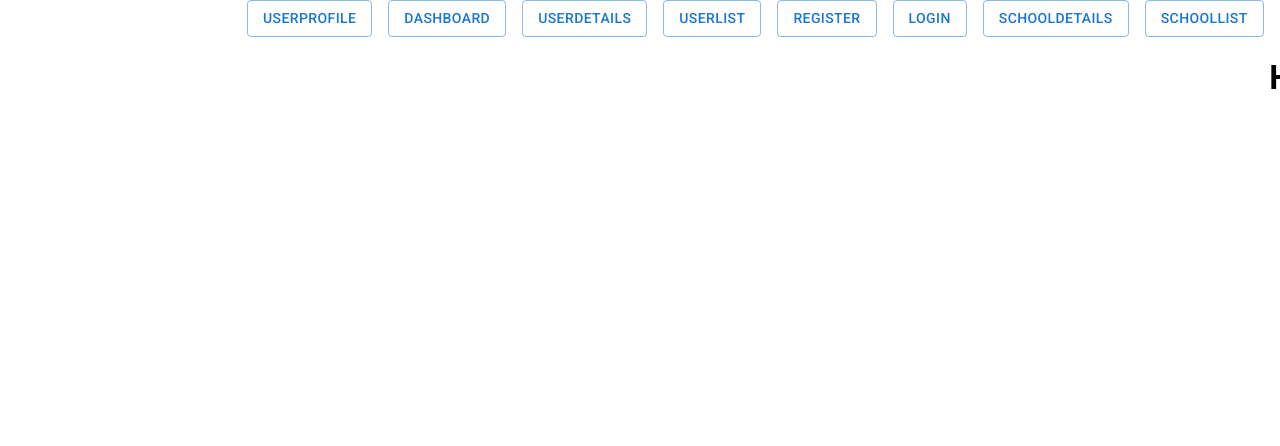
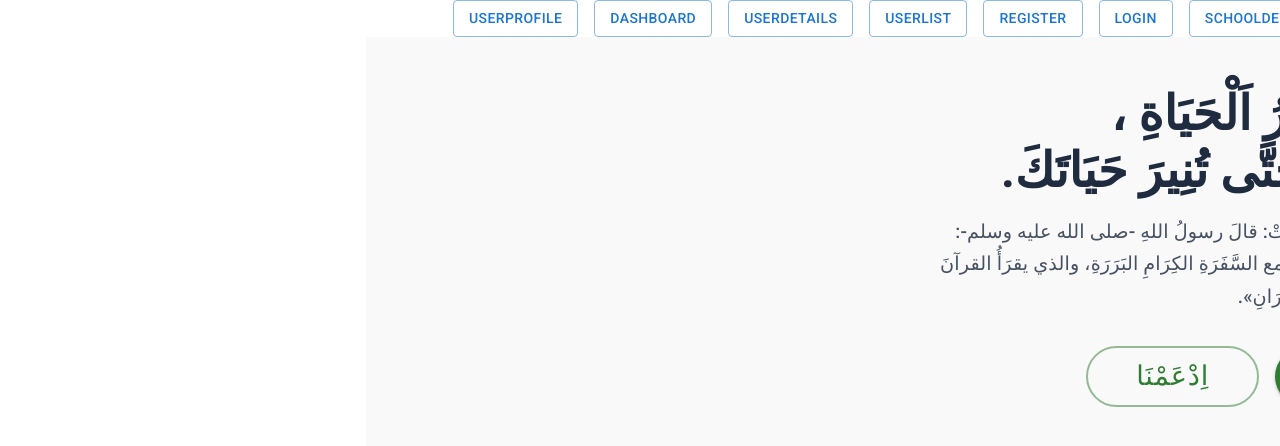
Before and after one commit to algerian-tech-makers/TEAM08-Archidni-V1.0-Sabaak-1, a React (Create React App) app in the folder Projects/TEAM_08/frontend/: page / in a window 1280 px wide. Shown: the top 446 px of the page. Built offline with nearby package versions, Linux system fonts and the light colour scheme.

Commit message:
create right sido of banner

```diff
--- a/Projects/TEAM_08/frontend/public/index.html
+++ b/Projects/TEAM_08/frontend/public/index.html
@@ -33,6 +33,12 @@
       rel="stylesheet"
       href="https://fonts.googleapis.com/css?family=Roboto:300,400,500,700&display=swap"
     />
+    <link rel="preconnect" href="https://fonts.googleapis.com" />
+    <link rel="preconnect" href="https://fonts.gstatic.com" crossorigin />
+    <link
+      href="https://fonts.googleapis.com/css2?family=IBM+Plex+Sans+Arabic:wght@300;400;500;600&display=swap"
+      rel="stylesheet"
+    />
     <title>React App</title>
   </head>
   <body>
--- a/Projects/TEAM_08/frontend/src/App.jsx
+++ b/Projects/TEAM_08/frontend/src/App.jsx
@@ -11,6 +11,7 @@ import Dashboard from './pages/Dashboard';
 import UserProfile from './pages/UserProfile';
 import Button from '@mui/material/Button';
 import Layout from './pages/Layout';
+import { Stack } from '@mui/material';
 
 function App() {
   // just a simple example to test routes
@@ -27,6 +28,7 @@ function App() {
   ];
   return (
     <>
+      <Stack direction="row" justifyContent="center">
         {pages.map((page, index) => (
           <Button
             key={index}
@@ -38,6 +40,7 @@ function App() {
             {page.label}
           </Button>
         ))}
+      </Stack>
 
       <Routes>
         <Route path="/" element={<Layout />}>
--- /dev/null
+++ b/Projects/TEAM_08/frontend/src/components/Banner.jsx
@@ -0,0 +1,54 @@
+import { Box, Button, Stack, Typography } from '@mui/material';
+import React from 'react';
+
+export default function Banner() {
+  return (
+    <Box bgcolor="#f9f9f9">
+      <Stack sx={{ px: 12, py: 3 }}>
+        <Box sx={{ color: '#1f2b3e', maxWidth: '60ch', padding: 3 }}>
+          <Typography variant="h3" lineHeight={1.2} sx={{ fontWeight: 'bold' }}>
+            اَلْقُرْآن هُوَ نُورُ اَلْحَيَاةِ ،<br /> فَابَحَثَ عَنْهُ حَتَّى
+            تُنِيرَ حَيَاتَكَ.
+          </Typography>
+          <Typography
+            variant="h6"
+            lineHeight={1.7}
+            color="#465162"
+            sx={{ mt: 2, fontSize: '1.2rem' }}
+          >
+            عن عائشة -رضي الله عنها- قالتْ: قالَ رسولُ اللهِ -صلى الله عليه
+            وسلم-: «الذي يقرَأُ القرآنَ وهو مَاهِرٌ به مع السَّفَرَةِ الكِرَامِ
+            البَرَرَةِ، والذي يقرَأُ القرآنَ ويَتَتَعْتَعُ فيه وهو عليه شَاقٌ
+            لَهُ أجْرَانِ».
+          </Typography>
+          <Button
+            variant="contained"
+            color="success"
+            sx={{
+              fontSize: '1.7rem',
+              my: '2rem',
+              px: '3rem',
+              borderRadius: 50,
+            }}
+          >
+            أَقْرَب مَدْرَسَةٍ
+          </Button>
+          <Button
+            variant="outlined"
+            color="success"
+            sx={{
+              fontSize: '1.7rem',
+              my: '2rem',
+              px: '3rem',
+              mx: 2,
+              borderWidth: '2px',
+              borderRadius: 50,
+            }}
+          >
+            اِدْعَمْنَا
+          </Button>
+        </Box>
+      </Stack>
+    </Box>
+  );
+}
--- /dev/null
+++ b/Projects/TEAM_08/frontend/src/components/Navbar.jsx
@@ -0,0 +1,5 @@
+import React from 'react';
+
+export default function Navbar() {
+  return <div>Navbar</div>;
+}
--- /dev/null
+++ b/Projects/TEAM_08/frontend/src/components/Searchbar.jsx
@@ -0,0 +1,5 @@
+import React from 'react';
+
+export default function Searchbar() {
+  return <div>Searchbar</div>;
+}
--- a/Projects/TEAM_08/frontend/src/index.css
+++ b/Projects/TEAM_08/frontend/src/index.css
@@ -5,12 +5,8 @@ body {
     sans-serif;
   -webkit-font-smoothing: antialiased;
   -moz-osx-font-smoothing: grayscale;
-
-  display: grid;
-  justify-items: center;
 }
 
 code {
-  font-family: source-code-pro, Menlo, Monaco, Consolas, 'Courier New',
-    monospace;
+  font-family: 'IBM Plex Sans Arabic', sans-serif;
 }
--- a/Projects/TEAM_08/frontend/src/pages/Home.jsx
+++ b/Projects/TEAM_08/frontend/src/pages/Home.jsx
@@ -1,9 +1,11 @@
+import Banner from '../components/Banner';
+
 const Home = () => {
-    return (
-        <div className="home">
-            <h1>Home</h1>
-        </div>
-    );
+  return (
+    <div className="home">
+      <Banner />
+    </div>
+  );
 };
 
 export default Home;
```
Lines whose indentation alone changed are shown as unchanged.
